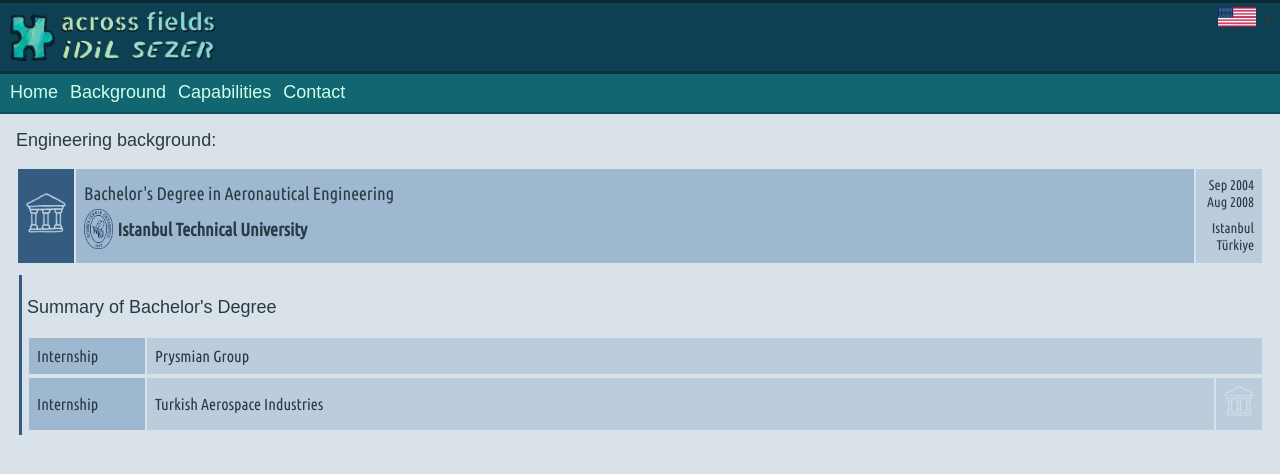
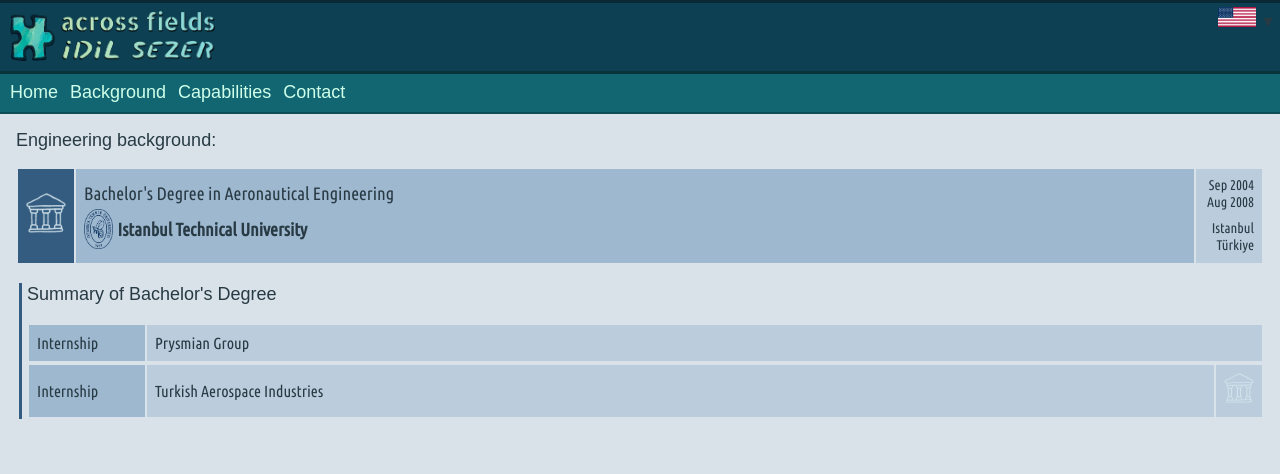
Before and after one commit to acrossfields/idilsezer, a Jekyll site: the page built from en/background.md, in a window 1280 px wide. Shown: the top 474 px of the page. Built offline with Jekyll 4.4.1, drawn with Linux system fonts in a browser that asks for light colours; some web fonts are replaced.

Commit message:
Update style.scss

```diff
--- a/assets/css/style.scss
+++ b/assets/css/style.scss
@@ -163,8 +163,8 @@ body a:hover {
 
 .bg-indented {
   border-left: 3px solid #345c80;
-  margin: 5px 8px 5px 11px;
-  padding: 3px 0 3px 5px;
+  margin: 10px 8px 10px 11px;
+  padding: 0 0 0 5px;
 }
 
 .bg-indented table {
@@ -173,7 +173,7 @@ body a:hover {
 }
 
 .table-bgsub {
-  margin: 8px 8px 8px 16px;
+  margin: 10px 8px 10px 16px;
   width: 100%;
   border: none;
 }
```
